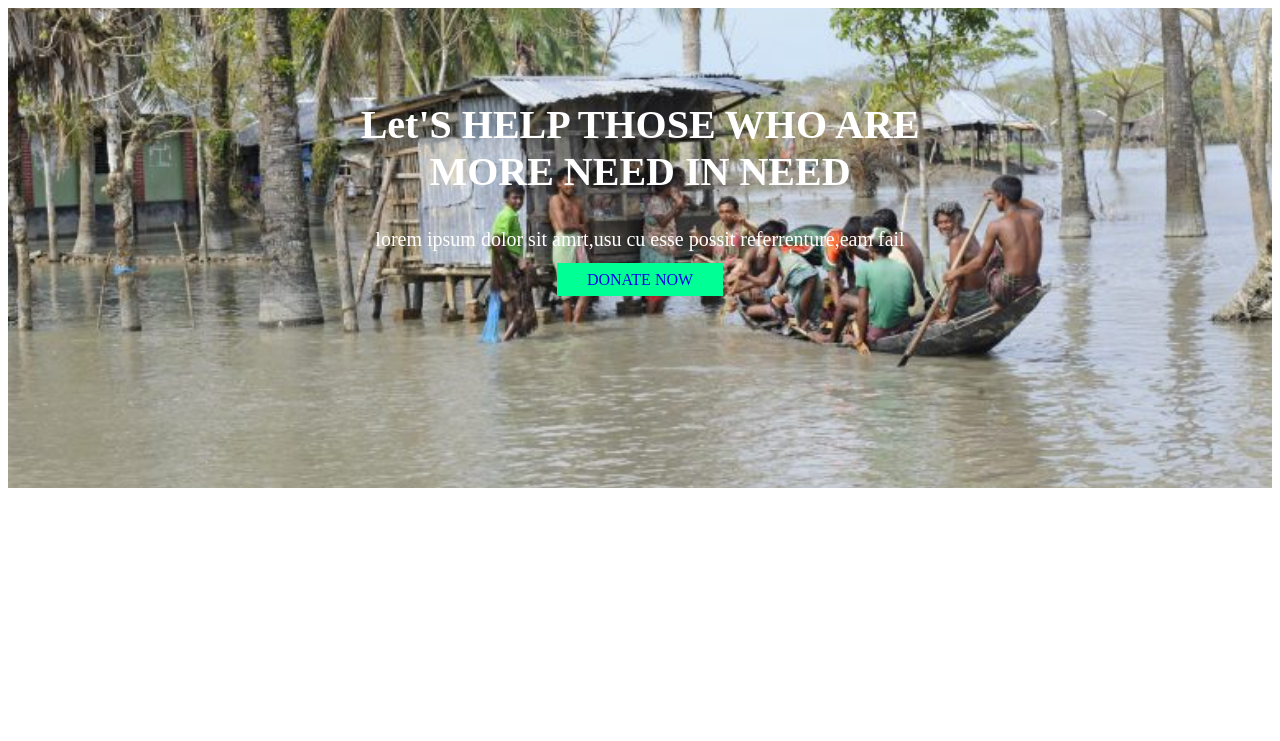
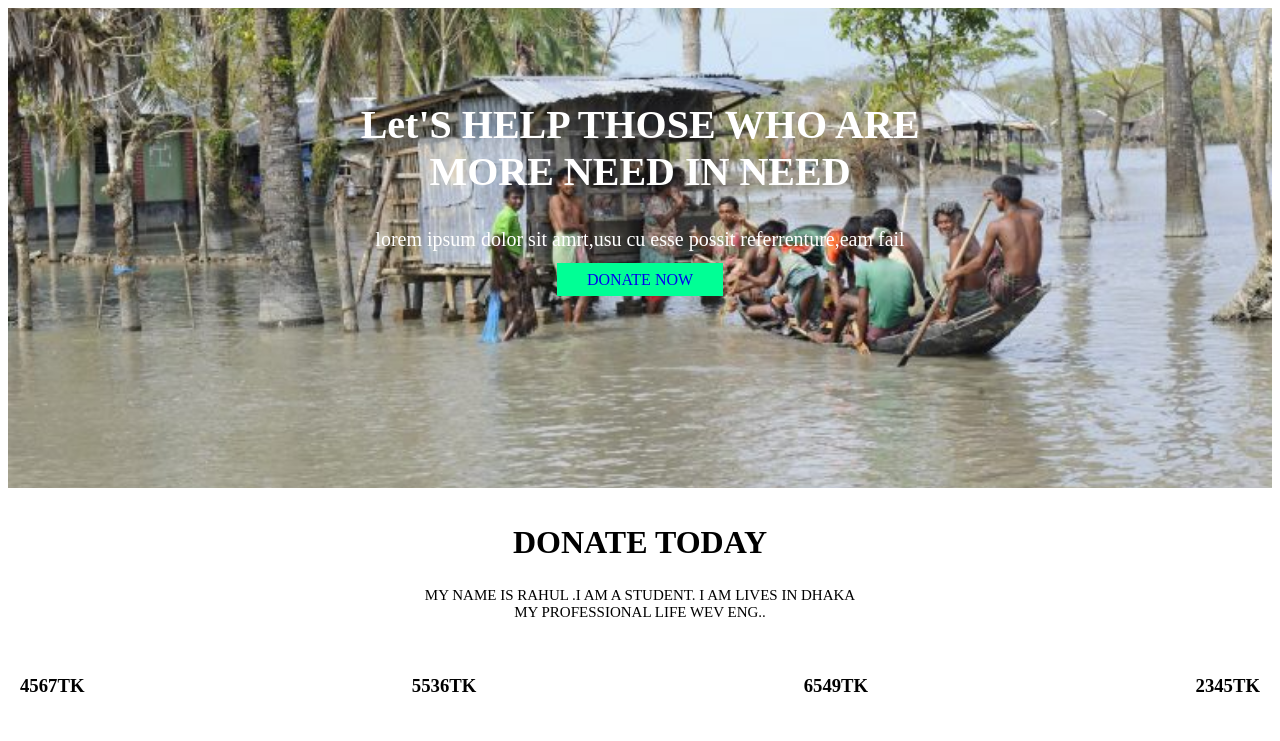
Before and after one commit to rahmanabdur1/my-third-project, a plain HTML site: page index.html in a window 1280 px wide. Drawn offline with Linux system fonts and the light colour scheme.

Commit message:
dream-big added

```diff
--- a/index.html
+++ b/index.html
@@ -15,6 +15,29 @@
                  </p>
                  <a class="link-button" target="_blank" href="https://www.linkedin.com/company/pro
                  gramminghero/">DONATE NOW</a>
+        </div>
+    </section>
+
+
+        </div>
+    </section>
+    <section class="dream-big">
+        <div>
+            <h1>DONATE TODAY</h1>
+            <P> MY NAME IS RAHUL .I AM A STUDENT. I AM LIVES IN DHAKA<br>
+                MY PROFESSIONAL LIFE WEV ENG..
+            </P>
+            <div class="row">
+                <div class="course-col">
+                    <h3>4567TK</h3>
+
+            </div>
+            <div class="course-col">
+                <h3> 5536TK</h3> </div>
+                <div class="course-col"> <h3> 6549TK</h3></div>
+                <div class="course-col"><h3>2345TK</h3></div>
+
+     </div>
 
 
 
--- a/style.css
+++ b/style.css
@@ -26,3 +26,31 @@
     background-color: rgb(0, 255, 149);
     padding: 8px 30px;
 }
+.dream-big{
+    text-align: center;
+    color:black;
+    padding-top: 09px;
+}
+.dream-big h1{
+    font-size: 32px;
+}
+.dream-big p{
+    font-size: 15px;
+}
+.row {
+margin-top: 2px;
+display: flex;
+justify-content: space-between;
+}
+.course-col{
+    flex-basis: 5px;
+    background-color: #fff;
+    border-radius: 2px;
+    margin-bottom: 2px;
+    padding: 20px 12px;
+    box-sizing: border-box;
+    transition: 03s;
+}
+h3{
+     text-align:center;
+}
```
Also changed, not shown: fload2.jpg (added), flood1.jpeg (added).
